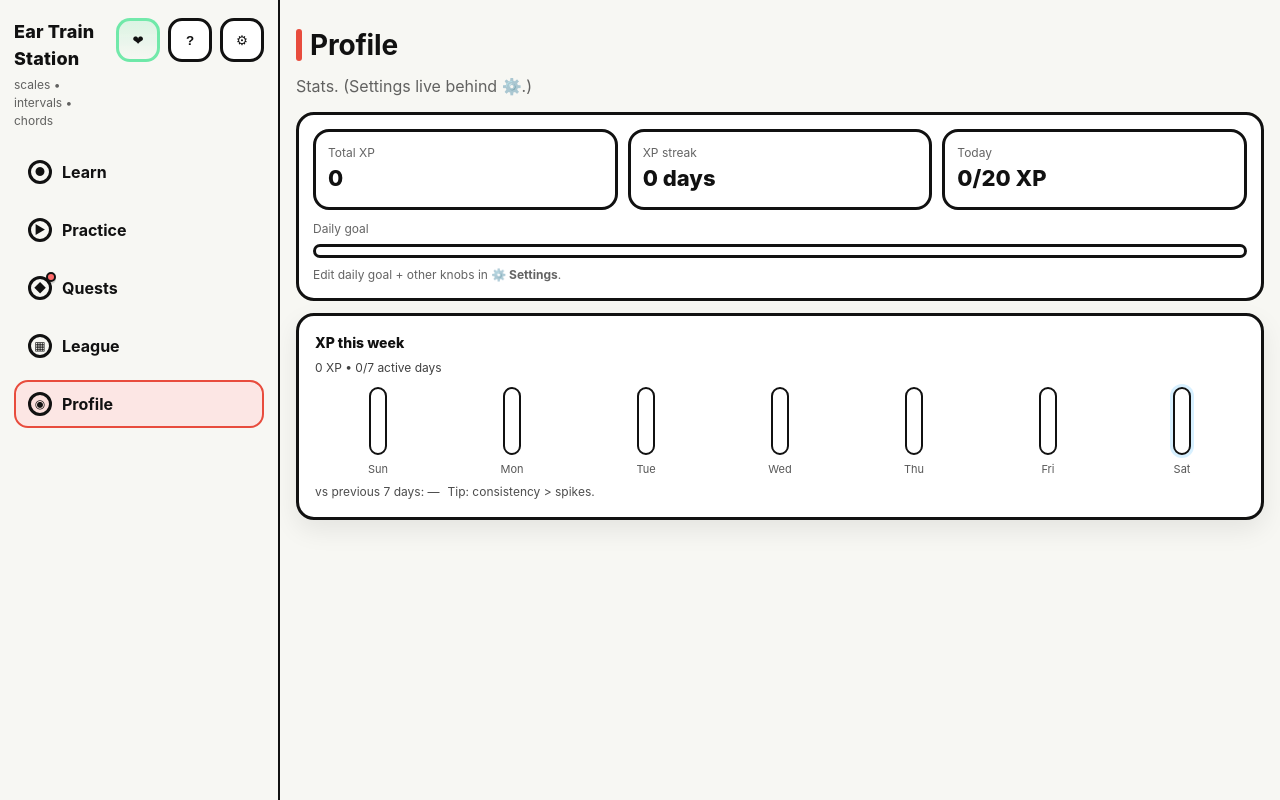
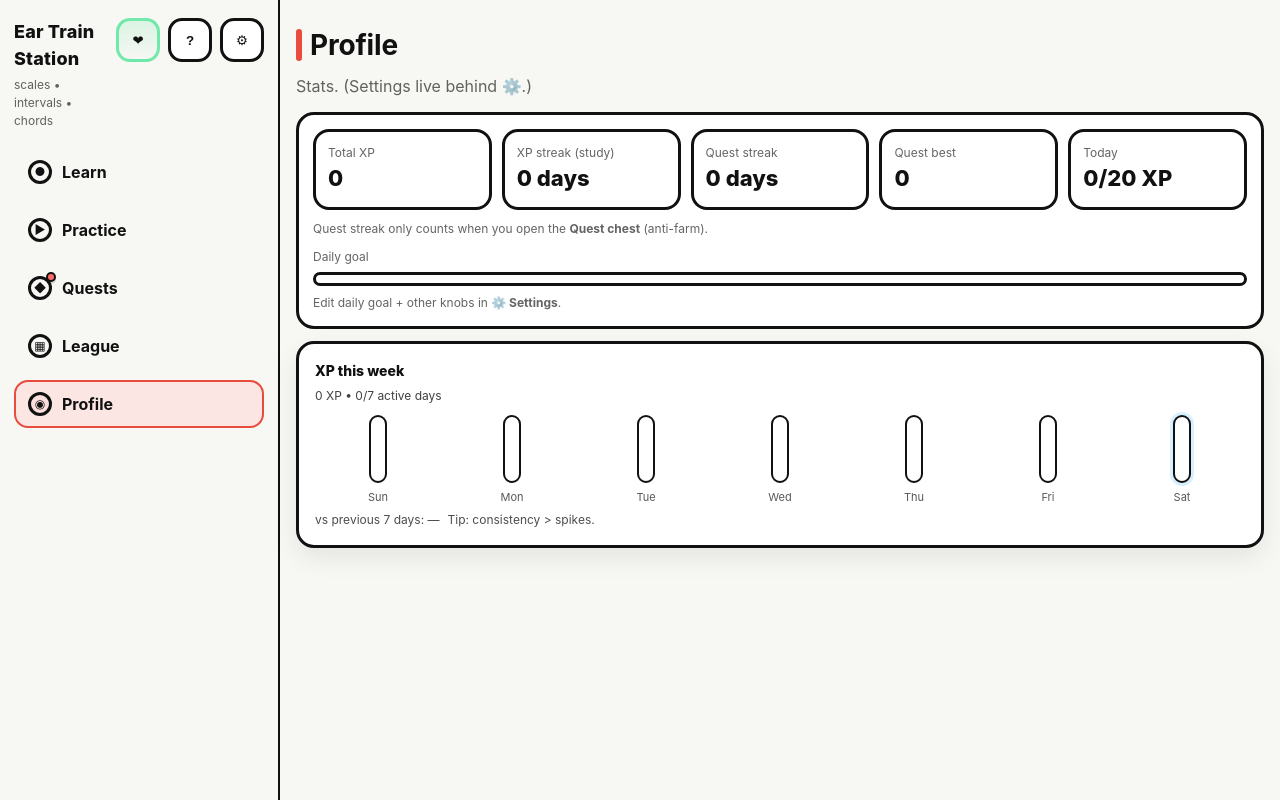
Before and after one commit to wpwcbc/ear-train-station, a React (Vite) app: page /profile in a window 1280 px wide. Built offline with nearby package versions, Linux system fonts and the light colour scheme.

Commit message:
Profile: show Quest streak + best

```diff
--- a/src/pages/ProfilePage.tsx
+++ b/src/pages/ProfilePage.tsx
@@ -1,5 +1,6 @@
-import { useMemo, useState } from 'react';
+import { useEffect, useMemo, useState } from 'react';
 import type { Progress } from '../lib/progress';
+import { loadStreakState, STREAK_CHANGED_EVENT, type StreakStateV1 } from '../lib/streak';
 import { computeXpWeekSummary } from '../lib/xpWeekSummary';
 
 function clamp(n: number, min: number, max: number) {
@@ -18,6 +19,22 @@ function shortDow(d: Date) {
 }
 
 export function ProfilePage({ progress }: { progress: Progress; setProgress: (p: Progress) => void }) {
+  const [questStreak, setQuestStreak] = useState<StreakStateV1>(() => loadStreakState());
+
+  useEffect(() => {
+    function bump() {
+      setQuestStreak(loadStreakState());
+    }
+    window.addEventListener('focus', bump);
+    window.addEventListener('storage', bump);
+    window.addEventListener(STREAK_CHANGED_EVENT, bump);
+    return () => {
+      window.removeEventListener('focus', bump);
+      window.removeEventListener('storage', bump);
+      window.removeEventListener(STREAK_CHANGED_EVENT, bump);
+    };
+  }, []);
+
   const goal = clamp(progress.dailyGoalXp || 20, 5, 200);
   const today = Math.max(0, progress.dailyXpToday || 0);
   const pct = useMemo(() => {
@@ -44,16 +61,32 @@ export function ProfilePage({ progress }: { progress: Progress; setProgress: (p:
 
       <div className="callout">
         <div style={{ display: 'grid', gap: 10 }}>
-          <div style={{ display: 'grid', gridTemplateColumns: 'repeat(3, minmax(0, 1fr))', gap: 10 }}>
+          <div style={{ display: 'grid', gridTemplateColumns: 'repeat(auto-fit, minmax(140px, 1fr))', gap: 10 }}>
             <div style={{ border: '3px solid var(--ink)', borderRadius: 16, padding: 12, background: 'var(--card)' }}>
               <div style={{ fontSize: 12, color: 'var(--muted)' }}>Total XP</div>
               <div style={{ fontSize: 22, fontWeight: 850 }}>{progress.xp}</div>
             </div>
             <div style={{ border: '3px solid var(--ink)', borderRadius: 16, padding: 12, background: 'var(--card)' }}>
-              <div style={{ fontSize: 12, color: 'var(--muted)' }}>XP streak</div>
+              <div style={{ fontSize: 12, color: 'var(--muted)' }}>XP streak (study)</div>
               <div style={{ fontSize: 22, fontWeight: 850 }}>
                 {progress.streakDays} day{progress.streakDays === 1 ? '' : 's'}
               </div>
+            </div>
+            <div
+              style={{ border: '3px solid var(--ink)', borderRadius: 16, padding: 12, background: 'var(--card)' }}
+              title="Days in a row you opened the Quest chest"
+            >
+              <div style={{ fontSize: 12, color: 'var(--muted)' }}>Quest streak</div>
+              <div style={{ fontSize: 22, fontWeight: 850 }}>
+                {questStreak.streak} day{questStreak.streak === 1 ? '' : 's'}
+              </div>
+            </div>
+            <div
+              style={{ border: '3px solid var(--ink)', borderRadius: 16, padding: 12, background: 'var(--card)' }}
+              title="Your best Quest streak so far"
+            >
+              <div style={{ fontSize: 12, color: 'var(--muted)' }}>Quest best</div>
+              <div style={{ fontSize: 22, fontWeight: 850 }}>{questStreak.best}</div>
             </div>
             <div style={{ border: '3px solid var(--ink)', borderRadius: 16, padding: 12, background: 'var(--card)' }}>
               <div style={{ fontSize: 12, color: 'var(--muted)' }}>Today</div>
@@ -61,6 +94,10 @@ export function ProfilePage({ progress }: { progress: Progress; setProgress: (p:
                 {today}/{goal} XP
               </div>
             </div>
+          </div>
+
+          <div style={{ fontSize: 12, color: 'var(--muted)' }}>
+            Quest streak only counts when you open the <b>Quest chest</b> (anti-farm).
           </div>
 
           <div>
```
